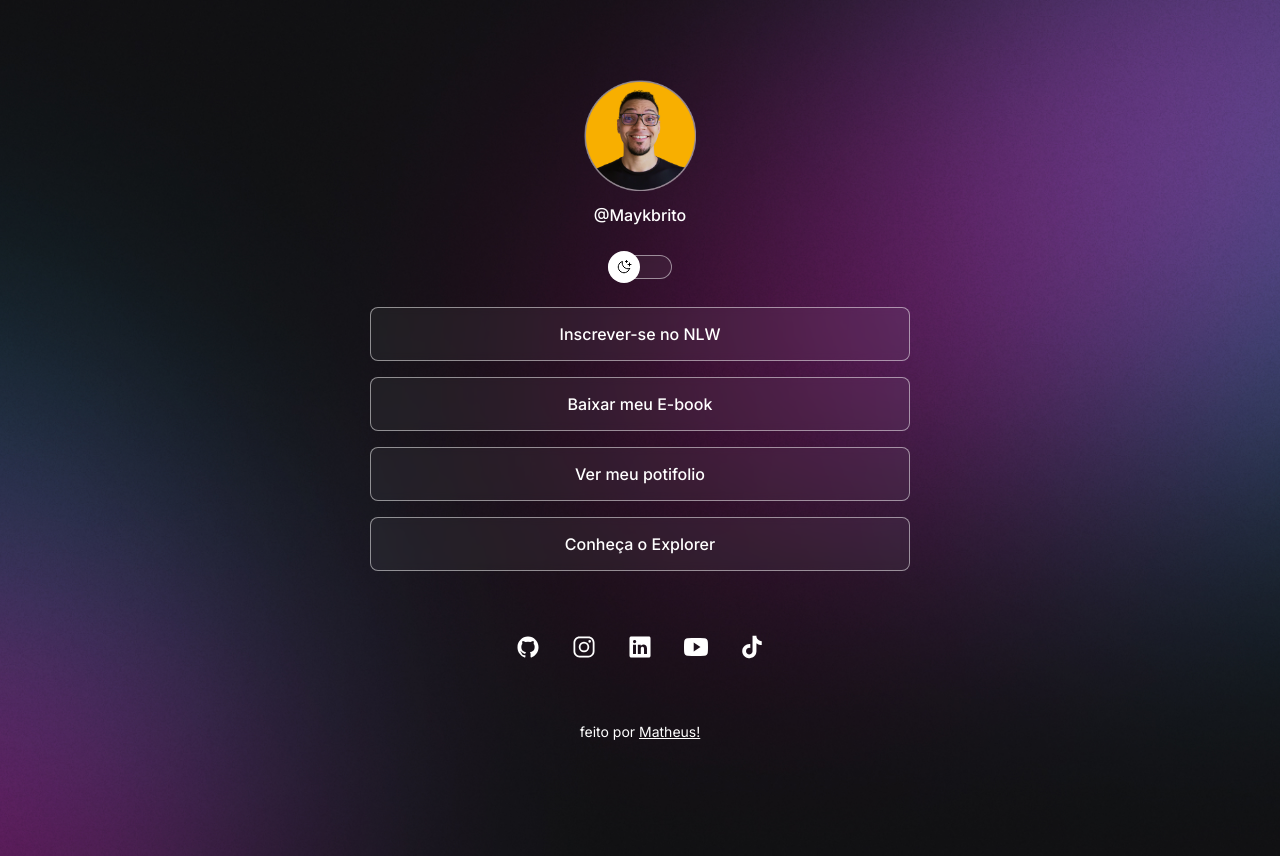
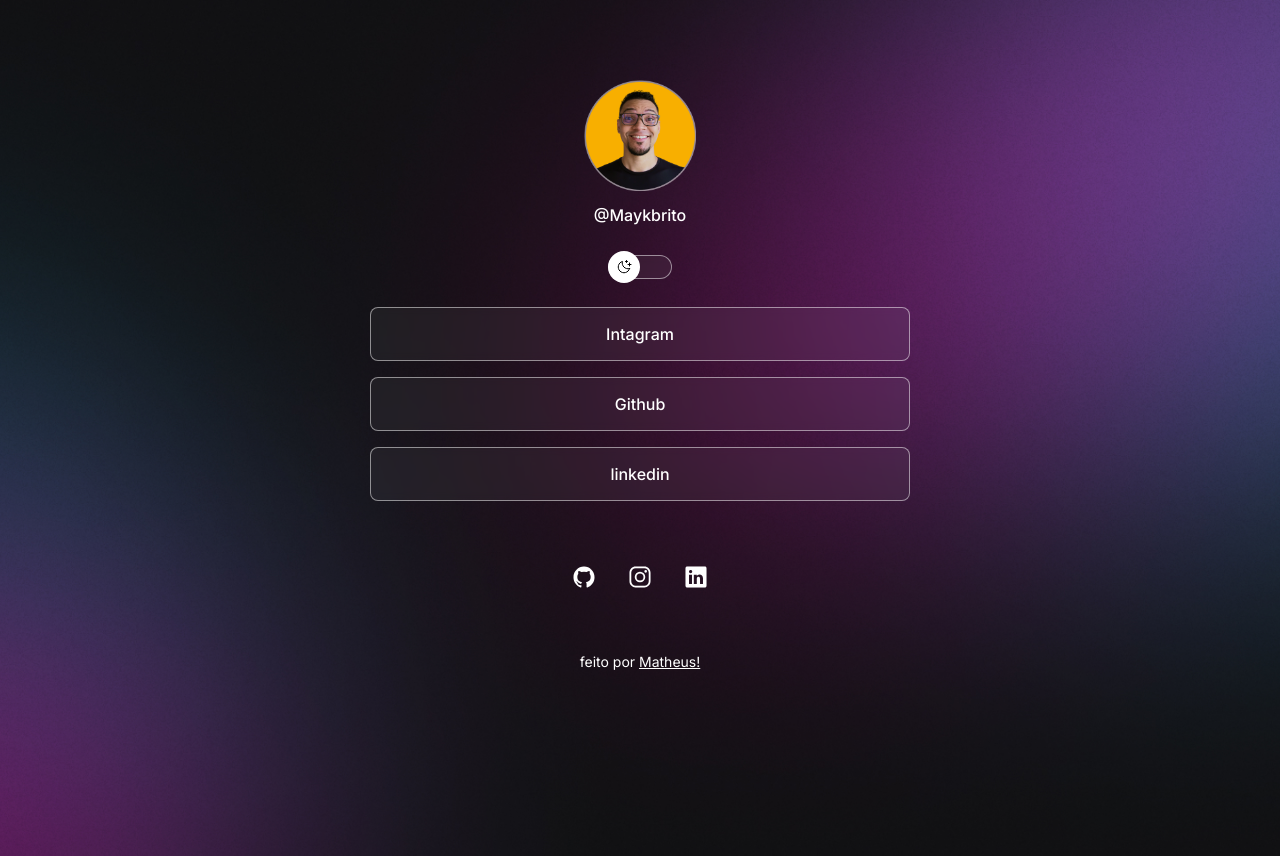
Before and after one commit to mttwwws/Projeto, a plain HTML site: page index.html in a window 1280 px wide. Drawn offline with nearby package versions, Linux system fonts and the light colour scheme.

Commit message:
atualização previa

```diff
--- a/index.html
+++ b/index.html
@@ -27,16 +27,16 @@
 
       <ul>
         <li>
-          <a href="#" target="_blank">Inscrever-se no NLW</a>
+          <a href="https://www.instagram.com/math.torres_dev/" target="_blank">Intagram</a>
+        </li>
+        <!-- <li>
+          <a href="#" target="_blank">youtube</a>
+        </li> -->
+        <li>
+          <a href="https://github.com/mttwwws/" target="_blank">Github</a>
         </li>
         <li>
-          <a href="#" target="_blank">Baixar meu E-book</a>
-        </li>
-        <li>
-          <a href="#" target="_blank">Ver meu potifolio</a>
-        </li>
-        <li>
-          <a href="#" target="_blank">Conheça o Explorer</a>
+          <a href="https://www.linkedin.com/in/matheus-ferreira-387787228/" target="_blank">linkedin</a>
         </li>
       </ul>
 
@@ -53,13 +53,13 @@
           <ion-icon name="logo-linkedin"></ion-icon>
         </a>
 
-        <a href="#" target="_blank">
+        <!-- <a href="#" target="_blank">
           <ion-icon name="logo-youtube"></ion-icon>
         </a>
 
         <a href="#" target="_blank">
           <ion-icon name="logo-tiktok"></ion-icon>
-        </a>
+        </a> -->
       </div>
 
       <footer>
```
Also changed, not shown: 2 other files.
